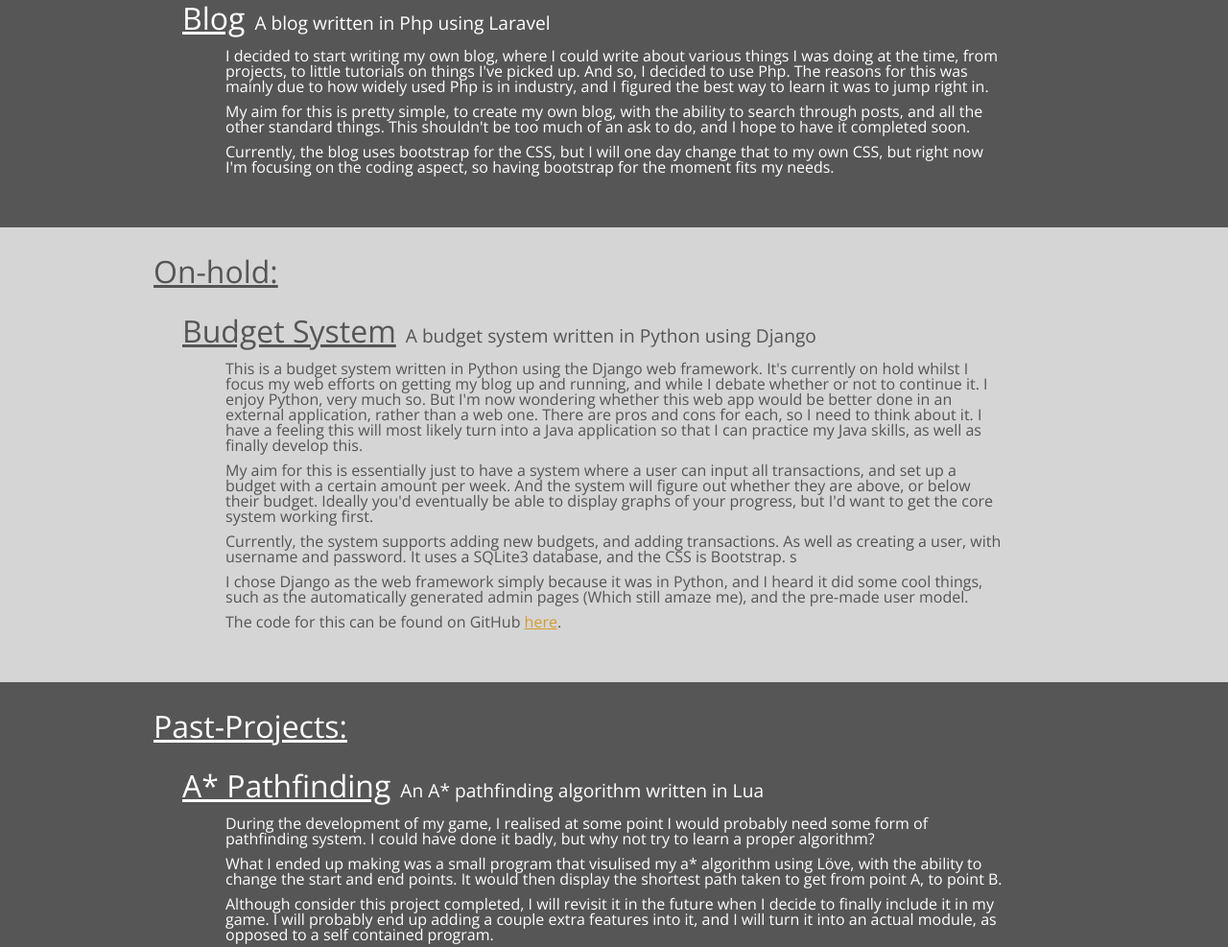
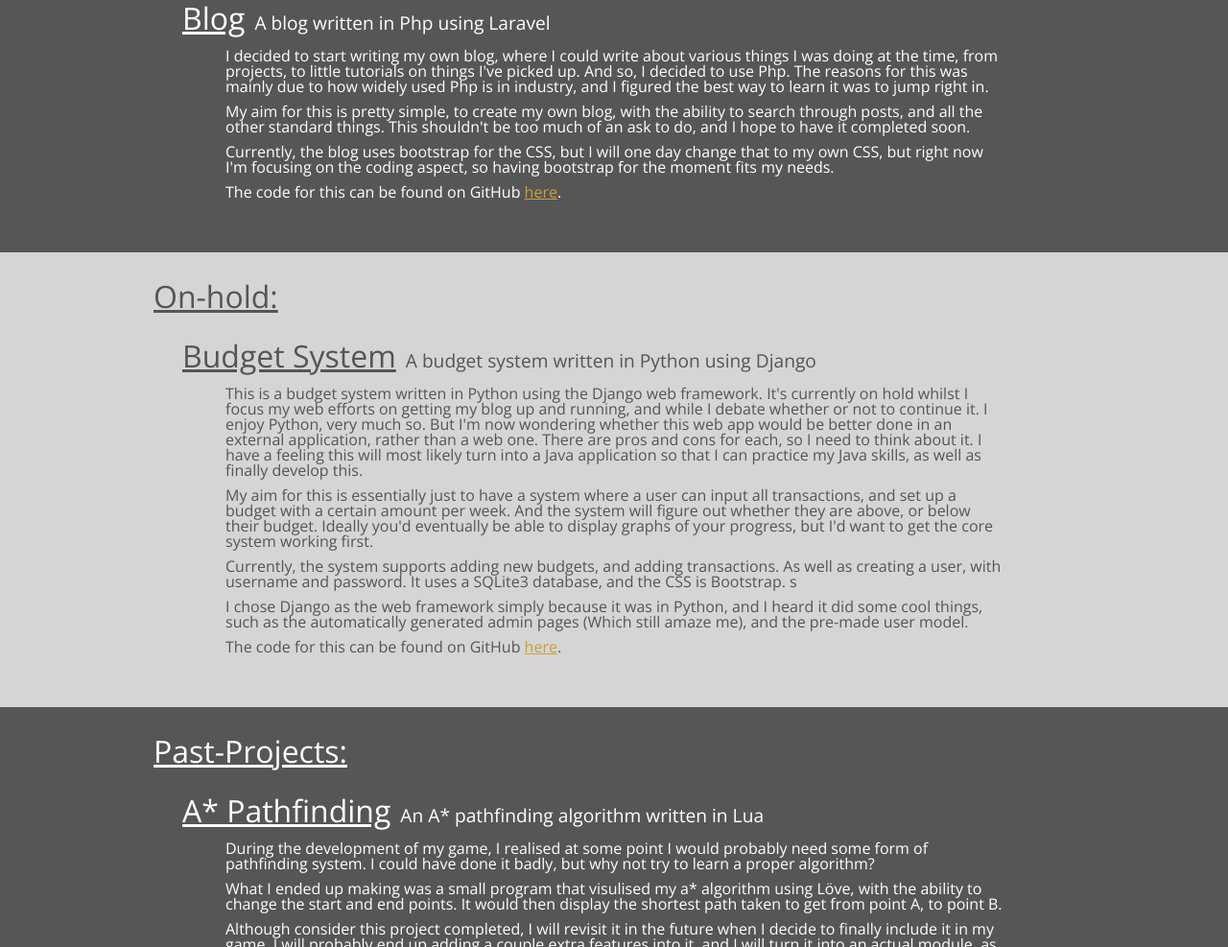
Before and after one commit to pintsizedev/pintsize-site, a plain HTML site: page projects.html in a window 1280 px wide. Shown: the part 997-1984 px from the top of the page at 96% size. Drawn offline with nearby package versions, Linux system fonts and the light colour scheme.

Commit message:
updated the projects page with link to blog on github

```diff
--- a/projects.html
+++ b/projects.html
@@ -89,6 +89,9 @@
             <p>
                 Currently, the blog uses bootstrap for the CSS, but I will one day change that to my own CSS, but right now I'm focusing on the coding aspect, so having bootstrap for the moment fits my needs.
             </p>
+            <p>
+                The code for this can be found on GitHub <a href="https://github.com/pintsizedev/pintsize-blog">here</a>.
+            </p>
         </section>
     </div>
 </section>
```
